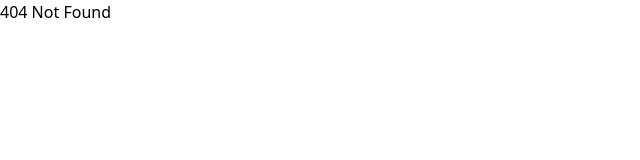
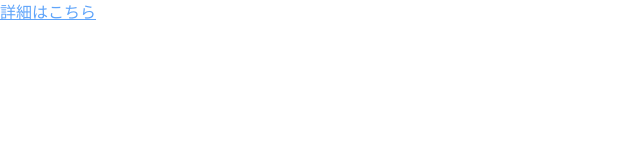
Before and after one commit to mtmtmshr/my_portfolio, a Next.js app in the folder my_portfolio_front/portfolio/: page / in a window 1280 px wide. Before the commit this address had no page. Shown: the top 160 px of the page, without its empty margins (0-640 px from the left). Built offline with nearby package versions, Linux system fonts and the light colour scheme.

Commit message:
redirect to yahoo

```diff
--- a/my_portfolio_front/portfolio/pages/index.tsx
+++ b/my_portfolio_front/portfolio/pages/index.tsx
@@ -1,10 +1,14 @@
 import Layout from "../components/Layout"
+import { useRouter } from 'next/router';
 
 const Home: React.FC = () => {
+  const router = useRouter();
+
   return (
     <div>
-      404 Not Found
+      <a className="underline pt-4 text-blue-600 hover:text-blue-400" onClick = {() => router.push('https://search.yahoo.co.jp/search?p=%E3%82%A6%E3%82%AF%E3%83%A9%E3%82%A4%E3%83%8A%E6%94%AF%E6%8F%B4&fr=top_ga1_sa&ei=UTF-8&ts=2232&aq=0&oq=%E3%81%86%E3%81%8F%E3%82%89&at=s&ai=e5ba3898-e324-4b3a-a557-d806ccc2d26d')}>詳細はこちら</a>
     </div>
+
   )
 }
 export default Home
```
